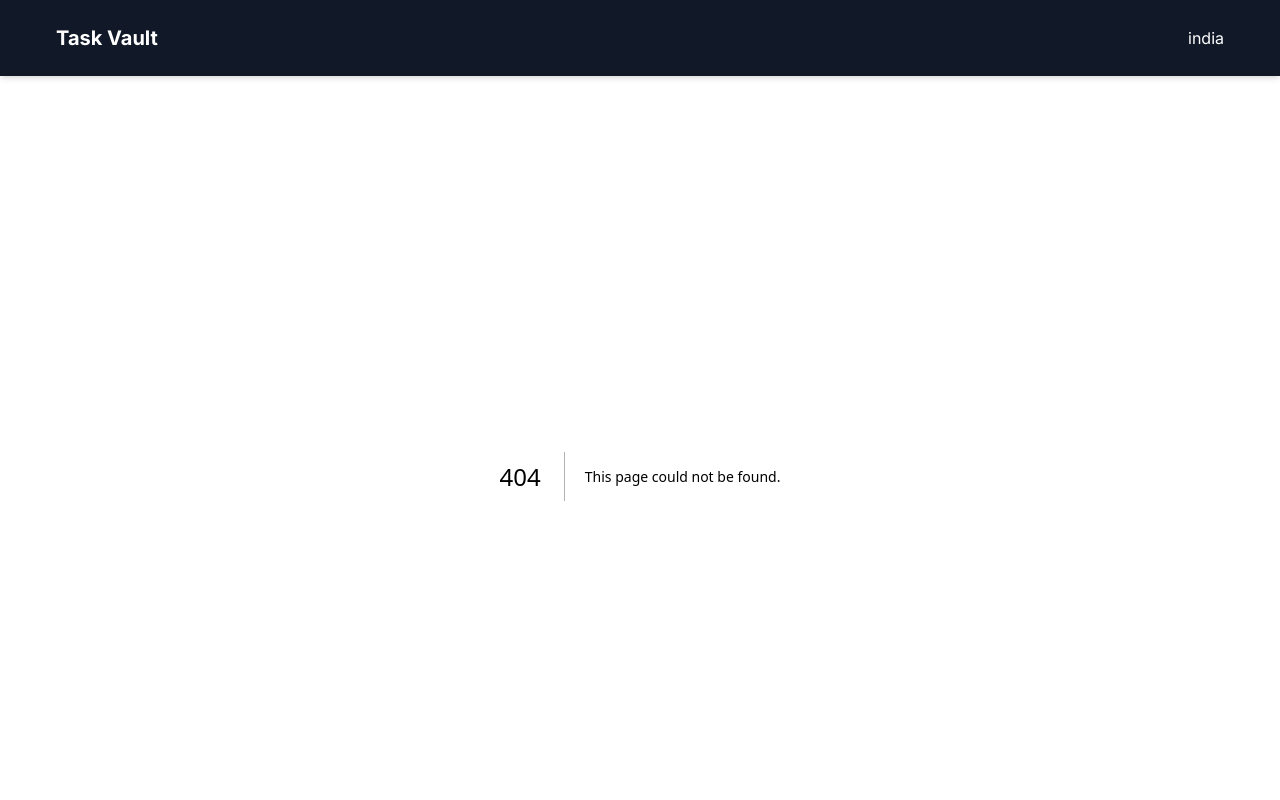
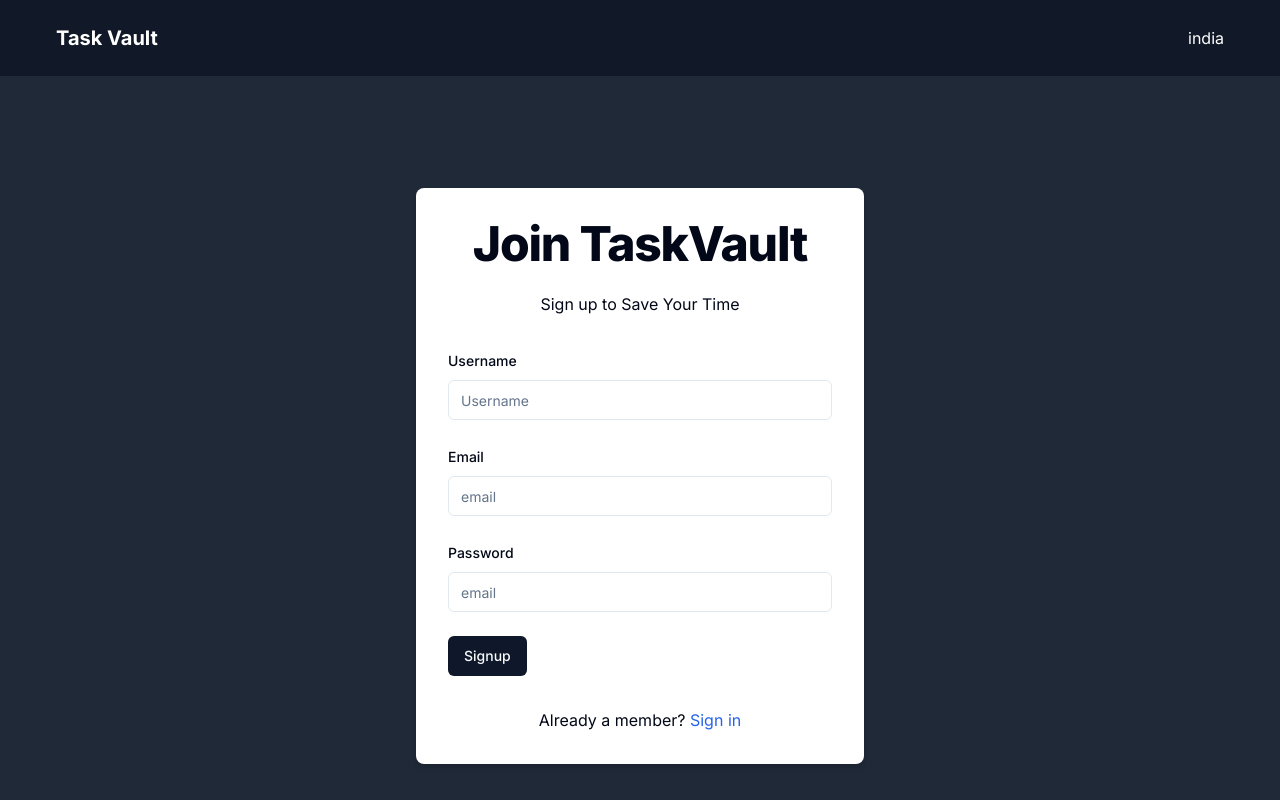
Before and after one commit to Dharam-IN/TaskVault, a Next.js app: page /signup in a window 1280 px wide. Before the commit this address had no page. Shown: the top 800 px of the page. Built offline with nearby package versions, Linux system fonts and the light colour scheme.

Commit message:
React Hook Form, ShadCN and Debouncing

```diff
--- a/src/Schema/signUpSchema.ts
+++ b/src/Schema/signUpSchema.ts
@@ -10,5 +10,5 @@
 export const signupSchema = z.object({
     username: usernameValidation,
     email: z.string().email({message: "Email is invalid"}),
-    password: z.string().min(6, "Username must be atleast 6 characters")
+    password: z.string().min(6, "Password must be atleast 6 characters")
 })
--- a/src/app/(auth)/signin/page.tsx
+++ b/src/app/(auth)/signin/page.tsx
@@ -1,84 +1,9 @@
-'use client'
-import React, { useEffect, useState } from 'react'
-import { zodResolver } from "@hookform/resolvers/zod"
-import { useForm } from "react-hook-form"
-import * as z from "zod"
-import Link from 'next/link'
-import { useDebounceValue } from 'usehooks-ts'
-import { useToast } from "@/components/ui/use-toast"
-import { Button } from '@/components/ui/button'
-import { useRouter } from 'next/navigation'
-import { signupSchema } from '@/Schema/signUpSchema'
-import axios, { AxiosError } from 'axios'
-import { ApiResponse } from '@/types/ApiResponse'
-import dbConnect from '@/lib/dbConnect'
+import React from 'react'
 
 const page = () => {
-
-  const [username, setUsername] = useState('');
-  const [usernameMessage, setUsernameMessage] = useState('')
-  const [isCheckingUsername, setIsCheckingUsername] = useState(false)
-  const [isSubmitting, setIsSubmitting] = useState(false)
-
-  const debouncedUsername = useDebounceValue(username, 300)
-  const { toast } = useToast()
-  const router = useRouter();
-
-  // ZOD Implemention
-  const form = useForm({
-    resolver: zodResolver(signupSchema),
-    defaultValues: {
-      username: "",
-      email: "",
-      password: ""
-    }
-  })
-
-  useEffect(() => {
-    const checkUsernameUnique = async() => {
-      if(debouncedUsername){
-        setUsernameMessage('');
-        setIsCheckingUsername(true);
-        try {
-          const response = await axios.get(`api/check-username-unique?username=${debouncedUsername}`)
-          setUsername(response.data.message);
-        } catch (error) {
-          const axiosError = error as AxiosError<ApiResponse>;
-          setUsernameMessage(
-            axiosError.response?.data.message ?? "Error Checking Username"
-          )
-        }finally{
-          setIsCheckingUsername(false)
-        }
-      }
-    }
-  },[debouncedUsername])
-
-  const onSubmit = async (data: z.infer<typeof signupSchema>) => {
-    setIsSubmitting(true)
-    try {
-      const response = await axios.post("/api/signup", data);
-      toast({
-        title: "Success",
-        description: response.data.message
-      })
-    } catch (error) {
-
-    }
-  }
-
   return (
     <div>
-      <Button
-        onClick={() => {
-          toast({
-            title: "Scheduled: Catch up",
-            description: "Friday, February 10, 2023 at 5:57 PM",
-          })
-        }}
-      >
-        Show Toast
-      </Button>
+
     </div>
   )
 }
--- /dev/null
+++ b/src/app/(auth)/signup/page.tsx
@@ -0,0 +1,163 @@
+'use client'
+import { zodResolver } from "@hookform/resolvers/zod"
+import { useEffect, useState } from "react"
+import { useForm } from "react-hook-form"
+import * as z from "zod"
+import {useDebounceValue, useDebounceCallback} from 'usehooks-ts'
+import { useToast } from "@/components/ui/use-toast"
+import { useRouter } from "next/navigation"
+import { signupSchema } from "@/Schema/signUpSchema"
+import axios, { AxiosError } from 'axios'
+import { ApiResponse } from "@/types/ApiResponse"
+import { Form, FormControl, FormDescription, FormField, FormItem, FormLabel, FormMessage } from "@/components/ui/form"
+import { Input } from "@/components/ui/input"
+import { Button } from "@/components/ui/button"
+import { Loader2 } from "lucide-react"
+import Link from "next/link"
+
+
+const page = () => {
+  const [username, setUsername] = useState('');
+  const [usernameMessage, setUsernameMessage] = useState('');
+  const [isCheckingUsername, setIsCheckingUsername] = useState(false);
+  const [isSubmitting, setIsSubmitting] = useState(false)
+
+  const debounced = useDebounceCallback(setUsername, 300)
+  const { toast } = useToast()
+  const router = useRouter();
+
+  // ZOD Implementation
+  const form = useForm<z.infer<typeof signupSchema>>({
+    resolver: zodResolver(signupSchema),
+    defaultValues: {
+      username: '',
+      email: '',
+      password: ''
+    }
+  })
+
+  useEffect(() => {
+    const checkUsernameUnique = async () => {
+      if(username){
+        setIsCheckingUsername(true);
+        setUsernameMessage('');
+        try {
+          const response = await axios.get(`/api/check-username-unique?username=${username}`);
+          setUsernameMessage(response.data.message)
+        } catch (error) {
+          const axiosError = error as AxiosError<ApiResponse>;
+          setUsernameMessage(axiosError.response?.data.message ?? "Error Checking Username")
+        }finally{
+          setIsCheckingUsername(false)
+        }
+      }
+    }
+    checkUsernameUnique()
+  },[username])
+
+  const onSubmit = async (data: z.infer<typeof signupSchema>) => {
+    setIsSubmitting(true)
+    try {
+      const response = await axios.post<ApiResponse>(`/api/signup`, data)
+      toast({
+        title: 'Success',
+        description: response.data.message
+      })
+      router.replace(`/verify/${username}`)
+      setIsSubmitting(false)
+    } catch (error) {
+      console.log("Error in signup of user", error);
+      const axiosError = error as AxiosError<ApiResponse>;
+      let errorMessage = axiosError.response?.data.message
+      toast({
+        title: "Sign up fail",
+        description: errorMessage,
+        variant: "destructive"
+      })
+
+      setIsSubmitting(false)
+    }
+  }
+
+  return (
+    <div className="flex justify-center items-center min-h-screen bg-gray-800">
+      <div className="w-full max-w-md p-8 space-y-8 bg-white rounded-lg shadow-md">
+        <div className="text-center">
+          <h1 className="text-4xl font-extrabold tracking-tight lg:text-5xl mb-6">
+            Join TaskVault
+          </h1>
+          <p className="mb-4">Sign up to Save Your Time</p>
+        </div>
+        <Form {...form}>
+          <form onSubmit={form.handleSubmit(onSubmit)} className="space-y-6">
+            <FormField
+              control={form.control}
+              name="username"
+              render={({ field }) => (
+                <FormItem>
+                  <FormLabel>Username</FormLabel>
+                  <FormControl>
+                    <Input placeholder="Username"
+                     {...field}
+                     onChange={(e) => {
+                      field.onChange(e)
+                      debounced(e.target.value)
+                    //   setUsername(e.target.value)
+                     }}
+                     />
+                  </FormControl>
+                    {isCheckingUsername &&  <Loader2 className="animate-spin"/> }
+                    <p className={`text-sm ${usernameMessage === "Username Is Unique" ? 'text-green-500' : 'text-red-500'}`}>{usernameMessage}</p>
+                  <FormMessage />
+              </FormItem>
+              )}
+              />
+              <FormField
+              control={form.control}
+              name="email"
+              render={({ field }) => (
+                <FormItem>
+                  <FormLabel>Email</FormLabel>
+                  <FormControl>
+                    <Input placeholder="email"
+                     {...field}
+                     />
+                  </FormControl>
+                  <FormMessage />
+              </FormItem>
+              )}
+              />
+              <FormField
+              control={form.control}
+              name="password"
+              render={({ field }) => (
+                <FormItem>
+                  <FormLabel>Password</FormLabel>
+                  <FormControl>
+                    <Input placeholder="email"
+                     {...field}
+                     />
+                  </FormControl>
+                  <FormMessage />
+              </FormItem>
+              )}
+              />
+              <Button type="submit" disabled={isSubmitting}>
+                {isSubmitting ? (<><Loader2 className="mr-2 h-4 w-4 animate-spin"/> Please Wait</>) : ('Signup')}
+              </Button>
+          </form>
+        </Form>
+        <div className="text-center mt-4">
+          <p>
+            Already a member?{' '}
+            <Link href="/sign-in" className="text-blue-600 hover:text-blue-800">
+              Sign in
+            </Link>
+          </p>
+        </div>
+      </div>
+    </div>
+  )
+}
+
+export default page
--- /dev/null
+++ b/src/components/ui/input.tsx
@@ -0,0 +1,25 @@
+import * as React from "react"
+
+import { cn } from "@/lib/utils"
+
+export interface InputProps
+  extends React.InputHTMLAttributes<HTMLInputElement> {}
+
+const Input = React.forwardRef<HTMLInputElement, InputProps>(
+  ({ className, type, ...props }, ref) => {
+    return (
+      <input
+        type={type}
+        className={cn(
+          "flex h-10 w-full rounded-md border border-input bg-background px-3 py-2 text-sm ring-offset-background file:border-0 file:bg-transparent file:text-sm file:font-medium placeholder:text-muted-foreground focus-visible:outline-none focus-visible:ring-2 focus-visible:ring-ring focus-visible:ring-offset-2 disabled:cursor-not-allowed disabled:opacity-50",
+          className
+        )}
+        ref={ref}
+        {...props}
+      />
+    )
+  }
+)
+Input.displayName = "Input"
+
+export { Input }
```
